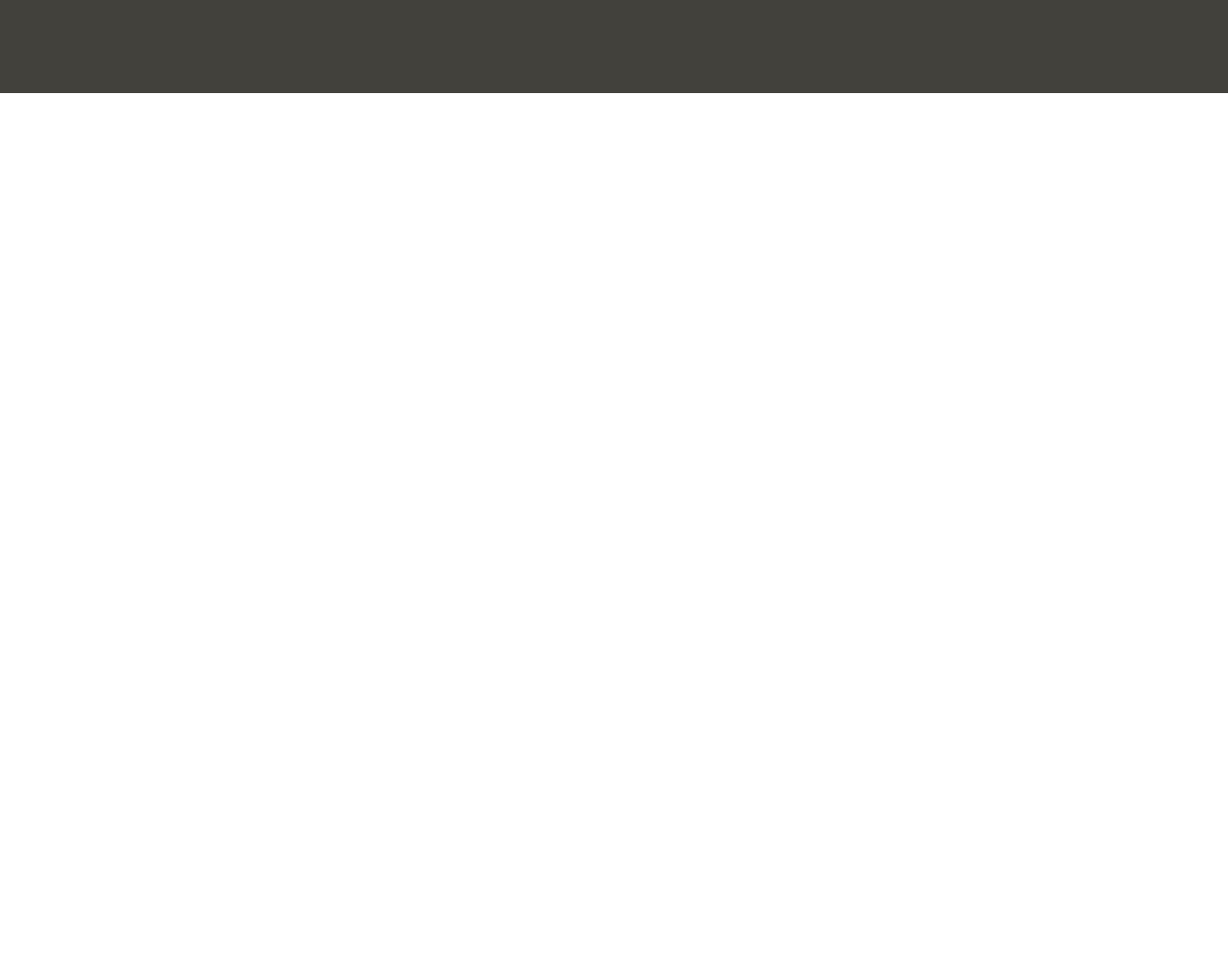
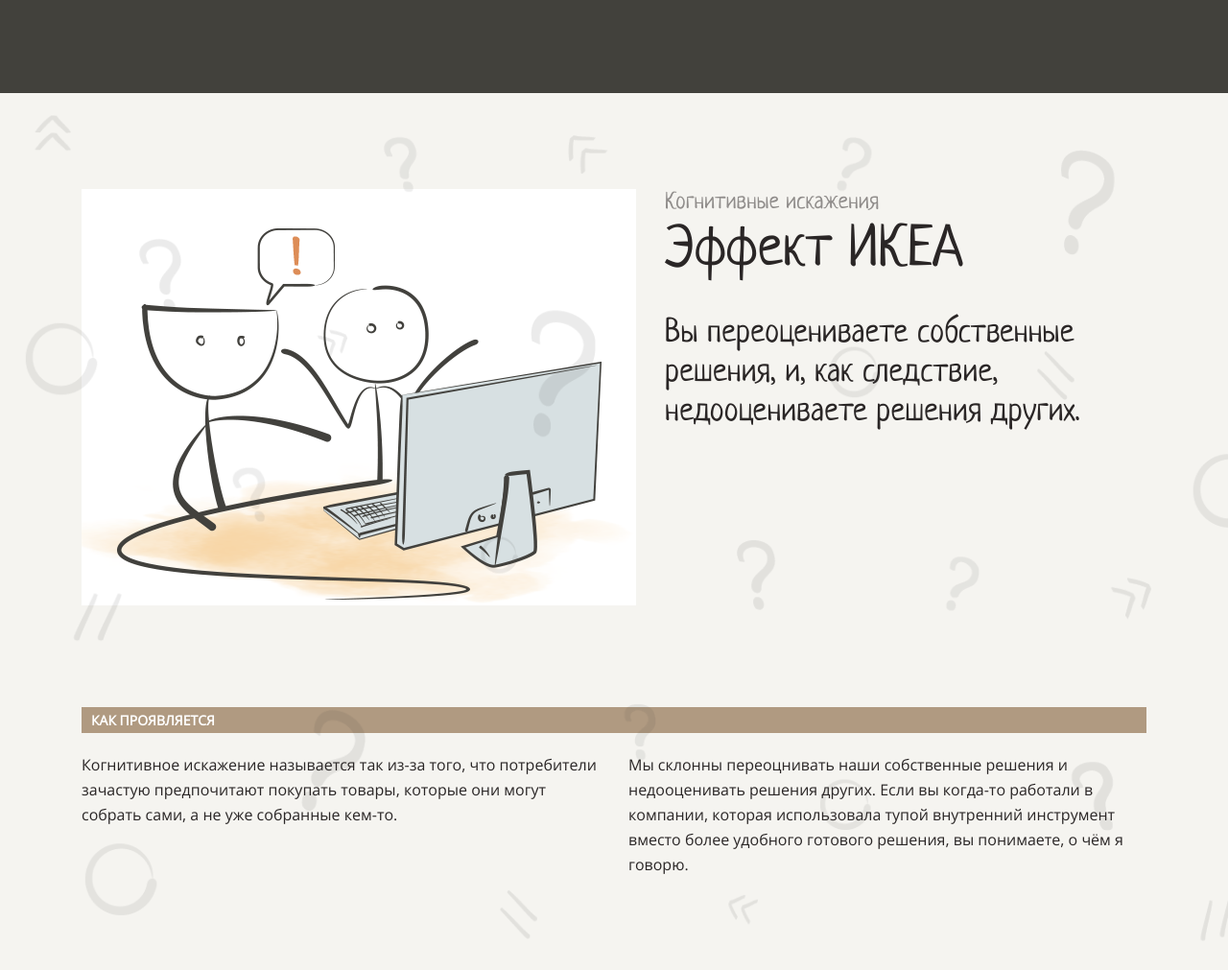
Before and after one commit to Slawone/layout-designer-project-58, a website: page src/index.html in a window 1280 px wide. Shown: the part 2697-3708 px from the top of the page at 96% size. Before the commit the page ends 2994 px from the top, so only its background shows below. Drawn offline with Linux system fonts and the light colour scheme.

Commit message:
add ikea section

```diff
--- a/src/index.html
+++ b/src/index.html
@@ -98,6 +98,33 @@
           </nav>
         </div>
       </section>
+      <section class="ikea background-img">
+        <div class="container">
+          <div class="ikea-top">
+            <div class="ikea-img-box">
+              <img src="./images/1.png" alt="ikea" class="ikea-img">
+            </div>
+            <div class="ikea-info-box">
+              <div class="ikea-suptitle">Когнитивные искажения</div>
+              <h2 class="ikea-title">Эффект ИКЕА</h2>
+              <div class="ikea-text mt-30">Вы переоцениваете собственные решения, и, как следствие, недооцениваете решения других.</div>
+            </div>
+          </div>
+          <div class="ikea-bottom mt-100">
+            <h4>Как проявляется</h4>
+            <div class="texts-box mt-20">
+              <div class="left-side-box">
+                <p class="text">
+                  Когнитивное искажение называется так из-за того, что потребители зачастую предпочитают покупать товары, которые они могут собрать сами, а не уже собранные кем-то.
+                </p>
+              </div>
+              <div class="right-side-box">
+                <p class="text">Мы склонны переоцнивать наши собственные решения и недооценивать решения других. Если вы когда-то работали в компании, которая использовала тупой внутренний инструмент вместо более удобного готового решения, вы понимаете, о чём я говорю.</p>
+              </div>
+            </div>
+          </div>
+        </div>
+      </section>
     </main>
     <footer class="footer"></footer>
   </body>
--- a/src/styles/style.css
+++ b/src/styles/style.css
@@ -85,8 +85,15 @@
   color: var(--main-color);
 }
 
+.mt-20 {
+  margin-top: 20px;
+}
 .mt-30 {
   margin-top: 30px;
+}
+
+.mt-100 {
+  margin-top: 100px;
 }
 .p-24 {
   padding: 24px;
@@ -251,3 +258,39 @@
   display: block;
   text-decoration: none;
 }
+
+.ikea {
+  background-color: var(--light-color);
+  position: relative;
+}
+
+.ikea-top {
+  display: flex;
+  column-gap: 30px;
+}
+
+.ikea-suptitle {
+  font-family: Neucha, sans-serif;
+  font-weight: 400;
+  font-size: 24px;
+  line-height: 29px;
+  color: var(--light-dark-color);
+}
+
+.ikea-text {
+  font-family: Neucha, sans-serif;
+  font-weight: 400;
+  font-size: 34px;
+  line-height: 41px;
+  color: var(--dark-color);
+}
+
+.ikea-bottom h4 {
+  background: var(--brown-color);
+  color: var(--white-color );
+  font-weight: 700;
+  font-size: 14px;
+  line-height: 17px;
+  text-transform: uppercase;
+  padding: 5px 10px;
+}
```
